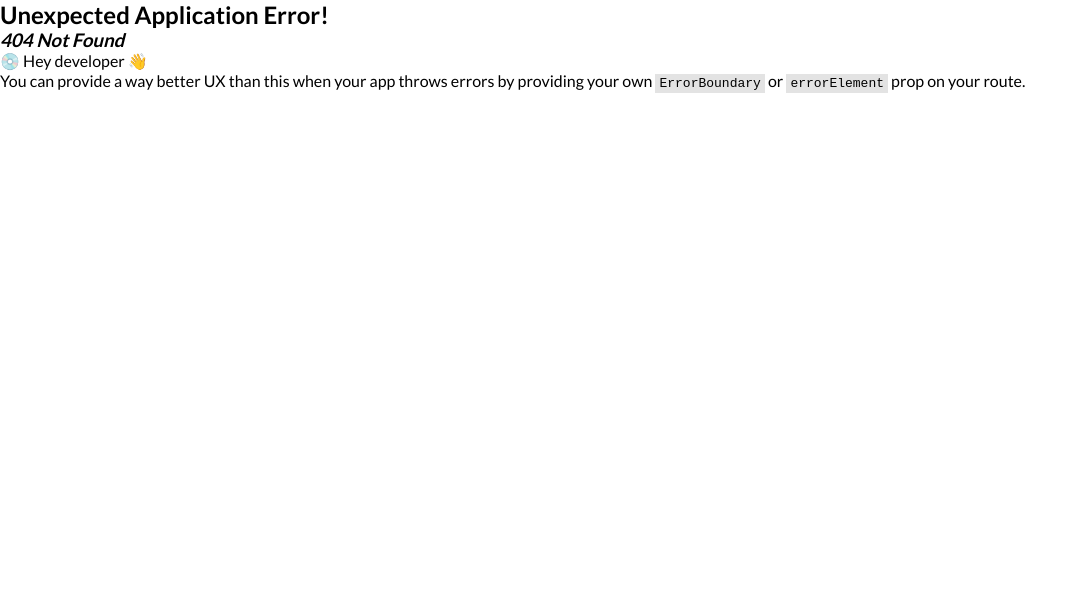
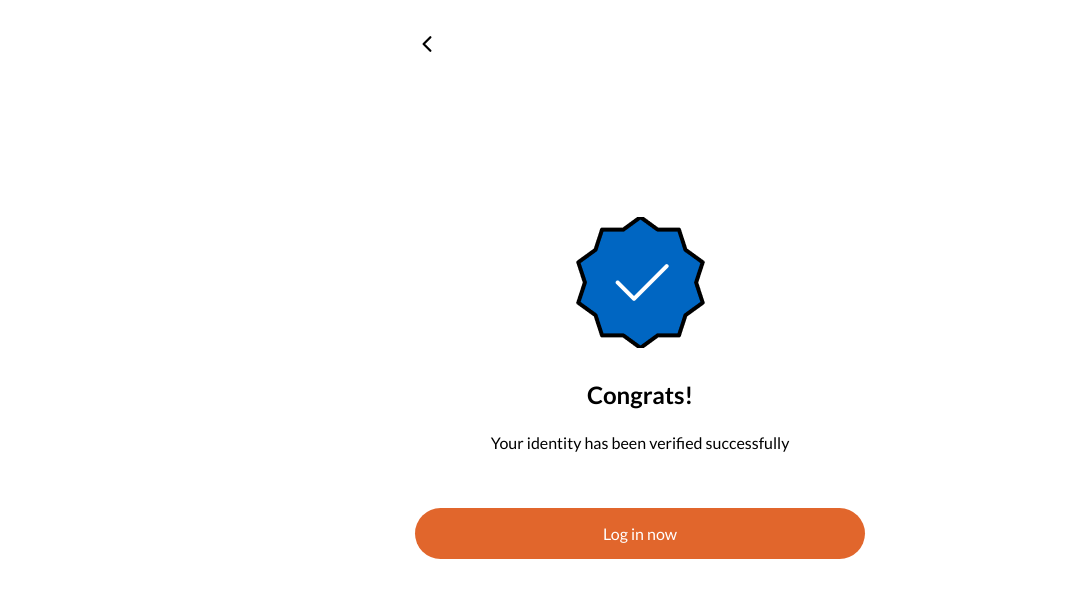
Before and after one commit to dahmide/travel-buddy-web-page, a React (Vite) app: page /verified in a window 1280 px wide. Before the commit this address had no page. Shown: the top 598 px of the page, without its empty margins (0-1087 px from the left). Built offline with nearby package versions, Linux system fonts and the light colour scheme.

Commit message:
initial commit

```diff
--- a/src/App.jsx
+++ b/src/App.jsx
@@ -12,6 +12,7 @@ import Login from "./views/Login/Login";
 import StepA from "./views/Steps/StepA";
 import StepB from "./views/Steps/StepB";
 import StepC from "./views/Steps/StepC";
+import Verified from "./views/Steps/verified";
 
 const router = createBrowserRouter(
     createRoutesFromElements(
@@ -22,6 +23,7 @@ const router = createBrowserRouter(
                 <Route path="stepA" element={<StepA />} />
                 <Route path="stepB" element={<StepB />} />
                 <Route path="stepC" element={<StepC />} />
+                <Route path="verified" element={<Verified/>} />
             </Route>
         </Route>
     )
--- /dev/null
+++ b/src/views/Steps/verified.jsx
@@ -0,0 +1,24 @@
+import { Form, Link } from "react-router-dom";
+import iconBack from "../../assets/images/icon-back-line.svg";
+import "../../views/stem.css"
+import verify from "../../assets/images/verify.png"
+const Verified = () =>{
+    return(
+<main className="verified main">
+<section className="main_wrapper wrap flex">
+                <Link className="back_home flex" to="/">
+                    <img className="back_img " src={iconBack} alt="" />
+                </Link>
+                <div className="welcome_info verified_info flex">
+                <img src={verify} alt=""/>
+                    <h2>Congrats!</h2>
+                    <p>Your identity has been verified successfully</p>
+                </div>
+                <div className="welcome_btn flex">
+                    <Link className="login__form-login " to="">Log in now</Link>
+                </div>
+</section>
+</main>
+    )
+}
+export default Verified;
--- /dev/null
+++ b/src/views/stem.css
@@ -0,0 +1,147 @@
+@import "https://fonts.googleapis.com/css2?family=Lato:wght@400;700;900&display=swap";
+
+:root {
+    --orange: #E1662C;
+    --white: #fff;
+    --blue: #0066C2;
+    --fade: #4e4e4e;
+    --mb-150: 1.5em;
+    --mb-100: 1em;
+}
+body{
+    font-family: "Lato", sans-serif;
+}
+a {
+    text-decoration: none;
+    color: black;
+}
+
+.flex {
+    display: flex;
+    align-items: center;
+}
+.wrap {
+    width: 90%;
+    max-width: 500px;
+    margin: 0 auto;
+}
+/* WELCOME CSS */
+
+.main {
+    height: 100vh;
+    padding: 2em 0;
+}
+.main_wrapper {
+    height: 100%;
+    position: relative;
+    flex-direction: column;
+    align-items: stretch;
+    justify-content: center;
+}
+.back_home {
+    position: absolute;
+    top: 0;
+    left: 0;
+}
+.welcome_info{
+    flex-direction: column;
+    margin-bottom: 1.5rem;
+    text-align: center;
+}
+
+
+.welcome_btn{
+    justify-content: center;
+    flex-direction: column;
+}
+.login__form-login {
+    width: 100%;
+    display: block;
+    text-align: center;
+    padding: 1em 0;
+    border-radius: 30px;
+    color: var(--white);
+    background-color: var(--orange);
+    margin-bottom: 1.5rem;
+    color: var(--white);
+}
+.white{
+    color: #000;
+    background: var(--white);
+    border: 1px solid #000;
+}
+
+/* SIGNUP CSS */
+.all_form {
+    padding: 2em 0;
+}
+.form-title {
+    color: var(--blue);
+    margin-bottom: var(--mb-100);
+}
+.all_form p{
+    margin-bottom: 2rem;
+}
+
+.form-field{
+    width: 100%;
+    margin-bottom: 1rem;
+    position: relative;
+}
+.form-field .form-input{
+    width: 100%;
+    border: 1px solid #000;
+    padding: 1rem;
+    border-radius: 2rem;
+
+}
+.form-field ::placeholder{
+    color: #000;
+}
+.form-pword{
+position: absolute;
+right: 0;
+margin-right: 1rem;
+}
+.continue{
+    margin-top: 2rem;
+}
+.form-logup {
+    color: var(--fade);
+    text-align: center;
+}
+
+.form-signu {
+    margin-left: 0.2em;
+    color: var(--orange);
+}
+
+/* VERIFIED */
+@media(max-width: 350px){
+    .verified_info img{
+width: 6rem;
+    }
+}
+.verified_info h2,p{
+    margin-top: 2rem;
+}
+.verified_info p{
+    margin: 1.5rem 0 2rem 0 ;
+}
+/* FORGOT PASSWORD */
+.forgot-info img{
+margin-bottom: 1.5rem;
+}
+.forgot-form {
+    padding: .8em 0;
+}
+.forgot-back{
+    margin-right: 3rem;
+}
+
+@media(max-width: 350px){
+    .forgot-back{
+        margin-right: 2rem;
+    }
+
+}
```
Also changed, not shown: src/assets/images/verify.png (added).
